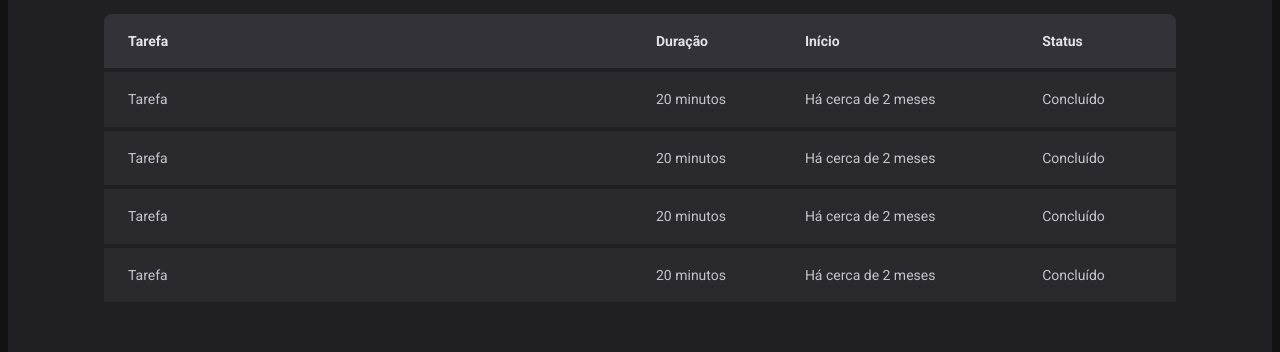
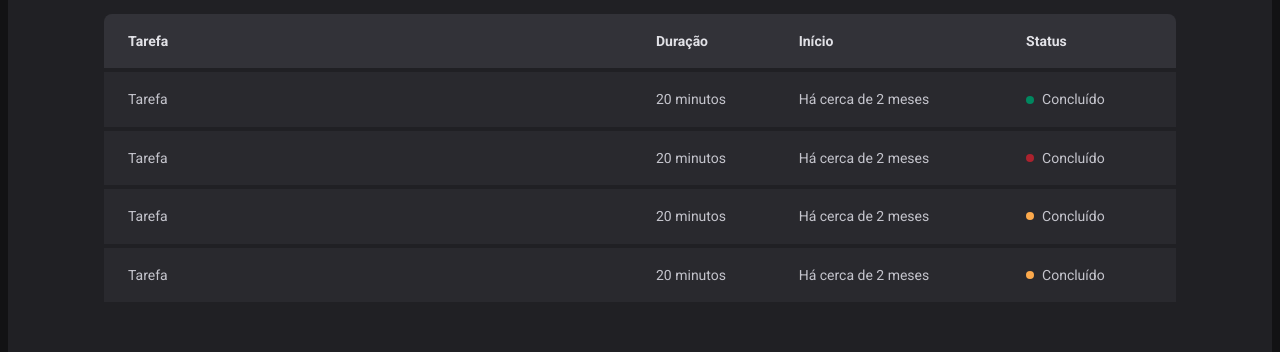
Before and after one commit to MarceloTadini/Pomodoro, a React (Vite) app in the folder timer/: page /history in a window 1280 px wide. Shown: the part 276-628 px from the top of the page. Built offline with nearby package versions, Linux system fonts and the light colour scheme.

Commit message:
Layout done

```diff
--- a/timer/src/pages/History/index.tsx
+++ b/timer/src/pages/History/index.tsx
@@ -1,4 +1,4 @@
-import { HistoryContainer, HistoryList } from './styles'
+import { HistoryContainer, HistoryList, Status } from './styles'
 
 export function History() {
   return (
@@ -20,25 +20,33 @@
               <td>Tarefa</td>
               <td>20 minutos</td>
               <td>Há cerca de 2 meses</td>
-              <td>Concluído</td>
+              <td>
+                <Status statusColor="green">Concluído</Status>
+              </td>
             </tr>
             <tr>
               <td>Tarefa</td>
               <td>20 minutos</td>
               <td>Há cerca de 2 meses</td>
-              <td>Concluído</td>
+              <td>
+                <Status statusColor="red">Concluído</Status>
+              </td>
             </tr>
             <tr>
               <td>Tarefa</td>
               <td>20 minutos</td>
               <td>Há cerca de 2 meses</td>
-              <td>Concluído</td>
+              <td>
+                <Status statusColor="yellow">Concluído</Status>
+              </td>
             </tr>
             <tr>
               <td>Tarefa</td>
               <td>20 minutos</td>
               <td>Há cerca de 2 meses</td>
-              <td>Concluído</td>
+              <td>
+                <Status statusColor="yellow">Concluído</Status>
+              </td>
             </tr>
           </tbody>
         </table>
--- a/timer/src/pages/History/styles.ts
+++ b/timer/src/pages/History/styles.ts
@@ -60,3 +60,26 @@
     }
   }
 `
+const STATUS_COLOR = {
+  yellow: 'yellow-500',
+  green: 'green-500',
+  red: 'red-500',
+} as const
+
+interface StatusProps {
+  statusColor: keyof typeof STATUS_COLOR
+}
+
+export const Status = styled.span<StatusProps>`
+  display: flex;
+  align-items: center;
+  gap: 0.5rem;
+
+  &::before {
+    content: '';
+    width: 0.5rem;
+    height: 0.5rem;
+    border-radius: 9999px;
+    background: ${(props) => props.theme[STATUS_COLOR[props.statusColor]]};
+  }
+`
```
